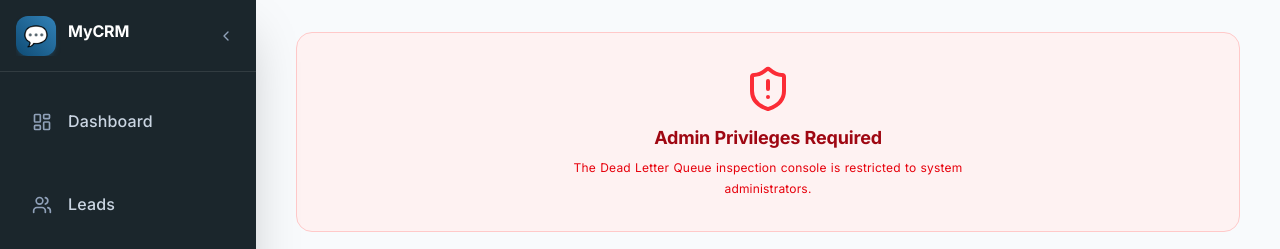
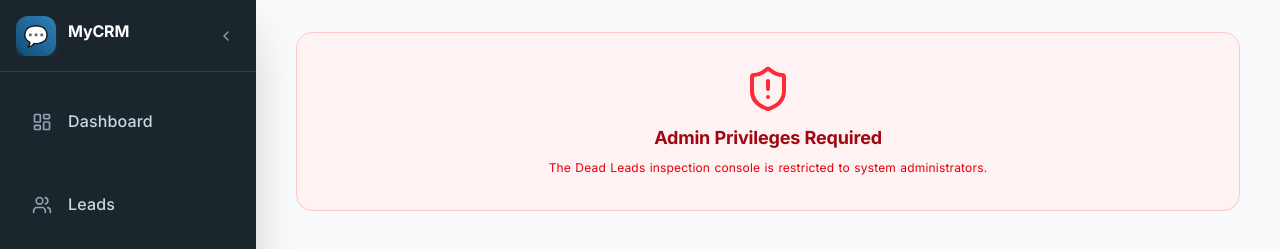
Before and after one commit to imethblueplantsolutions-lab/Customer-Relationship-Management-CRM-System-with-Meta-Campaign-WhatsApp-Lead-Management, a Next.js app in the folder crm_imeth/crm-frontend-next/: page /admin/dead-letters in a window 1280 px wide. Shown: the top 249 px of the page. Built offline with nearby package versions, Linux system fonts and the light colour scheme; no server answers; sample sign-in values are in the browser's storage.

Commit message:
renamed the page named admin   dead letters tp dead lead

```diff
--- a/crm_imeth/crm-frontend-next/src/app/(dashboard)/admin/dead-letters/page.tsx
+++ b/crm_imeth/crm-frontend-next/src/app/(dashboard)/admin/dead-letters/page.tsx
@@ -53,10 +53,10 @@ export default function DeadLetterQueuePage() {
       if (res.success && res.data) {
         setJobs(res.data);
       } else {
-        setErrorMsg(res.error || "Failed to load dead letter queue records.");
+        setErrorMsg(res.error || "Failed to load dead leads records.");
       }
     } catch (err) {
-      setErrorMsg(err instanceof Error ? err.message : "Error fetching dead letter jobs");
+      setErrorMsg(err instanceof Error ? err.message : "Error fetching dead leads");
     } finally {
       setLoading(false);
     }
@@ -148,7 +148,7 @@ export default function DeadLetterQueuePage() {
         <ShieldAlert className="mx-auto h-12 w-12 text-red-500 mb-3" />
         <h2 className="text-lg font-bold text-red-800">Admin Privileges Required</h2>
         <p className="text-xs text-red-600 mt-1 max-w-md mx-auto">
-          The Dead Letter Queue inspection console is restricted to system administrators.
+          The Dead Leads inspection console is restricted to system administrators.
         </p>
       </div>
     );
@@ -165,10 +165,10 @@ export default function DeadLetterQueuePage() {
             </div>
             <div>
               <h1 className="text-xl sm:text-2xl font-extrabold text-slate-900 tracking-tight">
-                Dead Letter Queue (DLQ)
+                Dead Leads
               </h1>
               <p className="text-xs sm:text-sm text-slate-500 mt-0.5">
-                Inspect, diagnose, and manually replay webhooks that exhausted max retry attempts
+                Inspect, diagnose, and manually recover leads and webhooks that exhausted max retry attempts
               </p>
             </div>
           </div>
@@ -288,18 +288,18 @@ export default function DeadLetterQueuePage() {
         {loading && jobs.length === 0 ? (
           <div className="flex flex-col items-center justify-center py-20 text-center">
             <RefreshCw className="h-8 w-8 animate-spin text-blue-600 mb-3" />
-            <p className="text-xs font-semibold text-slate-500">Loading dead letter jobs...</p>
+            <p className="text-xs font-semibold text-slate-500">Loading dead leads...</p>
           </div>
         ) : filteredJobs.length === 0 ? (
           <div className="flex flex-col items-center justify-center py-20 text-center px-4">
             <div className="h-14 w-14 rounded-2xl bg-emerald-50 flex items-center justify-center text-emerald-600 mb-3">
               <CheckCircle2 className="h-7 w-7" />
             </div>
-            <h3 className="text-sm font-bold text-slate-800">Dead Letter Queue is Clean</h3>
+            <h3 className="text-sm font-bold text-slate-800">Dead Leads Queue is Clean</h3>
             <p className="text-xs text-slate-400 mt-1 max-w-sm">
               {searchQuery || statusFilter !== "ALL"
                 ? "No failed jobs match your current search and filter criteria."
-                : "All Meta webhook jobs have been processed cleanly without exhausting retry limits."}
+                : "All Meta webhook leads and messages have been processed cleanly without exhausting retry limits."}
             </p>
           </div>
         ) : (
--- a/crm_imeth/crm-frontend-next/src/app/(dashboard)/layout.tsx
+++ b/crm_imeth/crm-frontend-next/src/app/(dashboard)/layout.tsx
@@ -37,7 +37,7 @@ const NAV_ITEMS: NavItem[] = [
   { href: "/leads", label: "Leads", icon: Users },
   { href: "/followups", label: "Follow-ups", icon: Clock },
   { href: "/users", label: "Users", icon: UserCheck },
-  { href: "/admin/dead-letters", label: "Dead Letters", icon: AlertOctagon, adminOnly: true },
+  { href: "/admin/dead-letters", label: "Dead Leads", icon: AlertOctagon, adminOnly: true },
   { href: "/settings", label: "Settings", icon: Settings },
 ];
 
```
